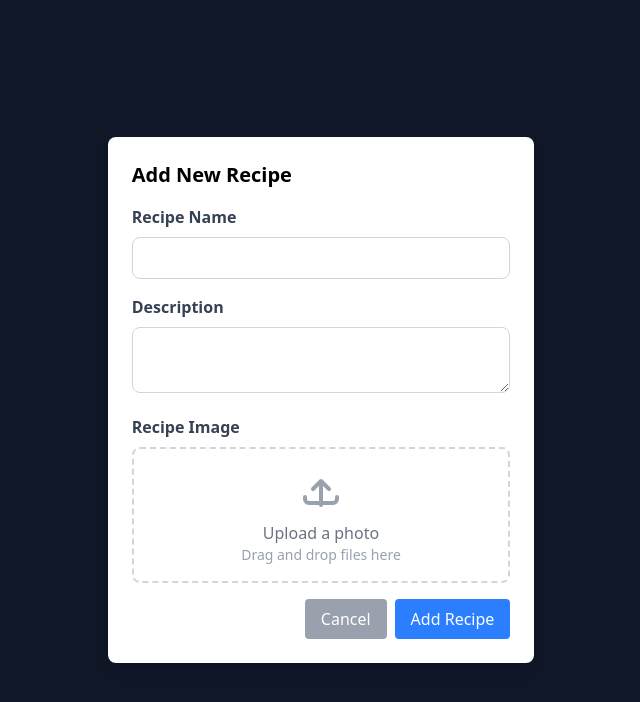
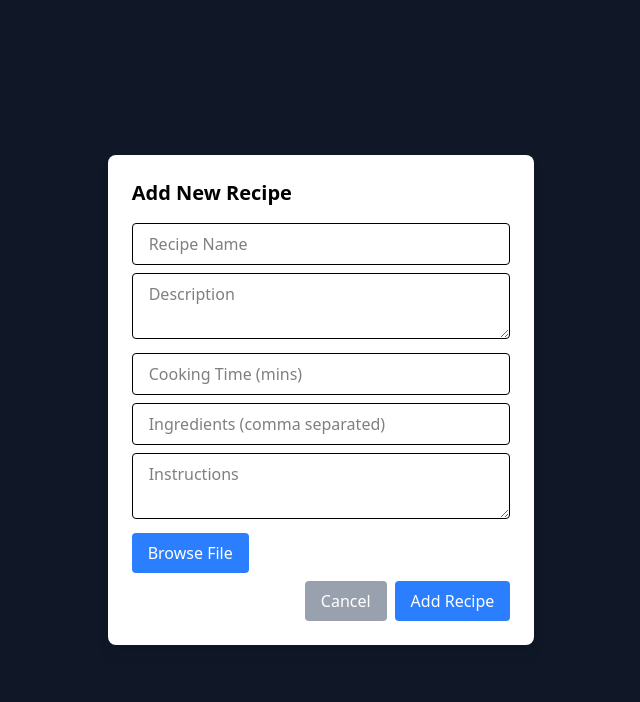
Before and after one commit to Amalajoseph392/dietGuru, a React (Vite) app in the folder User/frontend/: page /AdminRecipes in a window 1280 px wide. Both pictures are taken after a click on the button "+ Add Recipe". Shown: the top 702 px of the page, without its empty margins (319-959 px from the left). Built offline with nearby package versions, Linux system fonts and the light colour scheme.

Commit message:
backend node modules changed
backend node modules

```diff
--- a/User/frontend/src/pages/admin/recipes.jsx
+++ b/User/frontend/src/pages/admin/recipes.jsx
@@ -14,16 +14,19 @@
        const [newRecipe, setNewRecipe] = useState({
         name: "",
         description: "",
+        cookingTime: "",
+        ingredients: "",
+        instructions: "",
         image: null,
-          fileName:null,
-          previewImage:"",
+        fileName: null,
+        previewImage: ""
 
         });
 
 
 
         const handleAddRecipe = async () => {
-          if (!newRecipe.name || !newRecipe.description || !newRecipe.image) {
+          if (!newRecipe.name || !newRecipe.description || !newRecipe.cookingTime || !newRecipe.ingredients || !newRecipe.instructions || !newRecipe.image) {
             alert("Please fill out all fields and upload an image.");
             return;
           }
@@ -31,6 +34,9 @@
           const formData = new FormData();
           formData.append("rec_name", newRecipe.name);
           formData.append("rec_exp", newRecipe.description);
+          formData.append("rec_cooking_time", newRecipe.cookingTime);
+          formData.append("rec_ingredients", newRecipe.ingredients);
+          formData.append("rec_instructions", newRecipe.instructions);
           formData.append("rec_image", newRecipe.image);
 
           try {
@@ -41,7 +47,7 @@
 
             if (response.status === 201) {
               alert("Recipe added successfully!");
-              setNewRecipe({ name: "", description: "", image: null, fileName: null });
+              setNewRecipe({ name: "", description: "", cookingTime: "", ingredients: "", instructions: "", image: null, fileName: null, previewImage: "" });
               setShowModal(false);
             }
           } catch (error) {
@@ -90,109 +96,21 @@
           <div className="fixed inset-0 flex items-center justify-center bg-gray-900 bg-opacity-50">
             <div className="bg-white p-6 rounded-lg shadow-lg w-1/3">
               <h2 className="text-xl font-bold mb-4">Add New Recipe</h2>
-          <form
-            onSubmit={(e) => {
-              e.preventDefault();
-              handleAddRecipe();
-            }}
-          >
-            <div className="mb-4">
-              <label className="block text-gray-700 font-bold mb-2">
-                Recipe Name
-              </label>
-              <input
-                type="text"
-                value={newRecipe.name}
-                onChange={(e) =>
-                  setNewRecipe({ ...newRecipe, name: e.target.value })
-                }
-                className="w-full px-4 py-2 border border-gray-300 rounded-lg"
-                required
-              />
+              <form onSubmit={(e) => { e.preventDefault(); handleAddRecipe(); }}>
+                <input type="text" placeholder="Recipe Name" value={newRecipe.name} onChange={(e) => setNewRecipe({ ...newRecipe, name: e.target.value })} required className="w-full px-4 py-2 border rounded mb-2" />
+                <textarea placeholder="Description" value={newRecipe.description} onChange={(e) => setNewRecipe({ ...newRecipe, description: e.target.value })} required className="w-full px-4 py-2 border rounded mb-2"></textarea>
+                <input type="number" placeholder="Cooking Time (mins)" value={newRecipe.cookingTime} onChange={(e) => setNewRecipe({ ...newRecipe, cookingTime: e.target.value })} required className="w-full px-4 py-2 border rounded mb-2" />
+                <input type="text" placeholder="Ingredients (comma separated)" value={newRecipe.ingredients} onChange={(e) => setNewRecipe({ ...newRecipe, ingredients: e.target.value })} required className="w-full px-4 py-2 border rounded mb-2" />
+                <textarea placeholder="Instructions" value={newRecipe.instructions} onChange={(e) => setNewRecipe({ ...newRecipe, instructions: e.target.value })} required className="w-full px-4 py-2 border rounded mb-2"></textarea>
+                <div className="mb-2">
+                  <button type="button" className="bg-blue-500 text-white px-4 py-2 rounded" onClick={() => document.getElementById("fileInput").click()}>Browse File</button>
+                  <input id="fileInput" type="file" accept="image/*" onChange={(e) => { const file = e.target.files[0]; if (file) { setNewRecipe({ ...newRecipe, image: file, fileName: file.name, previewImage: URL.createObjectURL(file) }); } }} className="hidden" />
                 </div>
-            <div className="mb-4">
-              <label className="block text-gray-700 font-bold mb-2">
-                Description
-              </label>
-              <textarea
-                value={newRecipe.description}
-                onChange={(e) =>
-                  setNewRecipe({ ...newRecipe, description: e.target.value })
-                }
-                className="w-full px-4 py-2 border border-gray-300 rounded-lg"
-                required
-              ></textarea>
-            </div>
-            <div className="mb-4">
-              <label className="block text-gray-700 font-bold mb-2">Recipe Image</label>
-              <div
-                className="border-dashed border-2 border-gray-300 rounded-lg p-4 flex flex-col items-center justify-center cursor-pointer hover:border-blue-500"
-                onClick={() => document.getElementById("fileInput").click()}
-              >
-                {newRecipe.image ? (
-                  <div className="flex flex-col items-center">
-                    <img
-                      src={newRecipe.image}
-                      alt="Recipe Preview"
-                      className="h-32 w-32 object-cover rounded-md mb-2"
-                    />
-                    <p className="text-gray-600 text-sm">{newRecipe.fileName}</p>
-                  </div>
-                ) : (
-                  <div className="flex flex-col items-center">
-                    <svg
-                      xmlns="http://www.w3.org/2000/svg"
-                      className="h-12 w-12 text-gray-400 mb-2"
-                      fill="none"
-                      viewBox="0 0 24 24"
-                      stroke="currentColor"
-                      strokeWidth="2"
-                    >
-                      <path
-                        strokeLinecap="round"
-                        strokeLinejoin="round"
-                        d="M4 16v1a2 2 0 002 2h12a2 2 0 002-2v-1M16 12l-4-4m0 0l-4 4m4-4v12"
-                      />
-                    </svg>
-                    <p className="text-gray-500 font-medium">Upload a photo</p>
-                    <p className="text-gray-400 text-sm">Drag and drop files here</p>
-                  </div>
-                )}
-              </div>
-              <input
-                id="fileInput"
-                type="file"
-                accept="image/*"
-                onChange={(e) => {
-                  const file = e.target.files[0];
-                  if (file) {
-                      setNewRecipe({
-                          ...newRecipe,
-                          image: file,  // Keep the File object for API submission
-                          fileName: file.name,
-                          previewImage: URL.createObjectURL(file) // Separate state for preview
-                      });
-                  }
-              }}
+                {newRecipe.previewImage && <img src={newRecipe.previewImage} alt="Preview" className="w-full h-32 object-cover rounded mb-2" />}
 
-                className="hidden"
-            />
-
-            </div>
                 <div className="flex justify-end">
-              <button
-                type="button"
-                onClick={() => setShowModal(false)}
-                className="bg-gray-400 text-white px-4 py-2 rounded mr-2"
-              >
-                Cancel
-              </button>
-              <button
-                type="submit"
-                className="bg-blue-500 text-white px-4 py-2 rounded"
-              >
-                Add Recipe
-              </button>
+                  <button type="button" onClick={() => setShowModal(false)} className="bg-gray-400 text-white px-4 py-2 rounded mr-2">Cancel</button>
+                  <button type="submit" className="bg-blue-500 text-white px-4 py-2 rounded">Add Recipe</button>
                 </div>
               </form>
             </div>
```
Also changed, not shown: 1 other file (tests, documents, lock files or other folders). Lines whose indentation alone changed are shown as unchanged.
